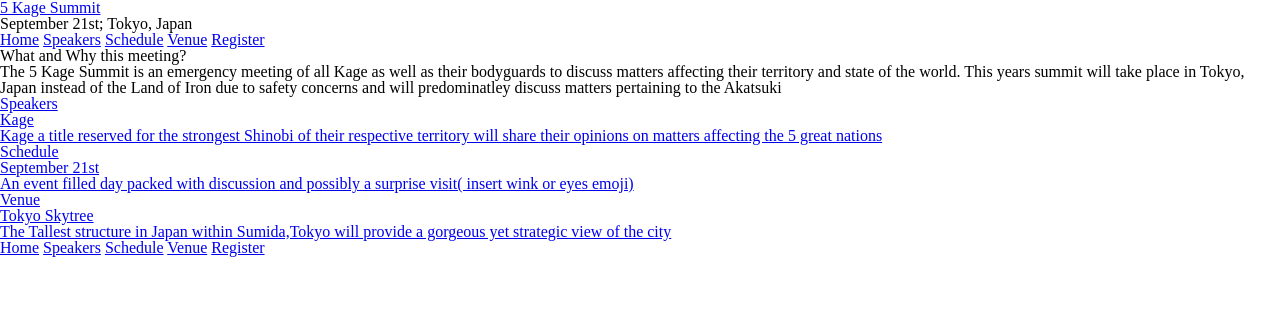
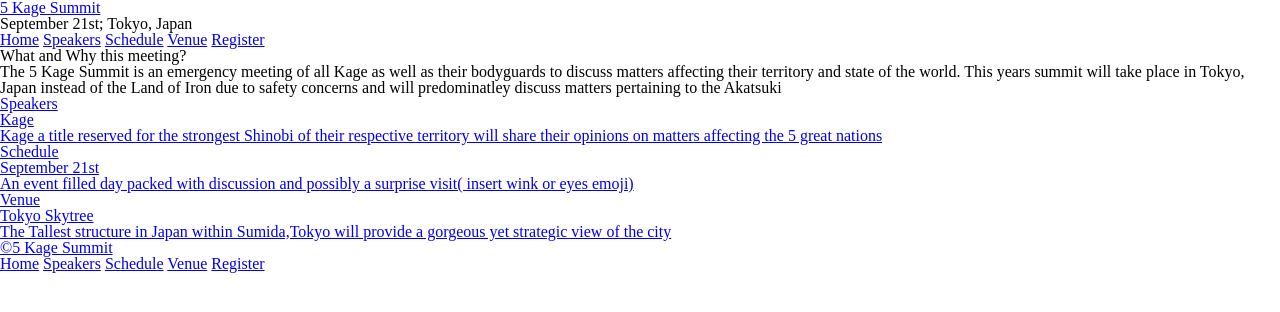
Before and after one commit to kin018/FiveKageSummit, a website: page FiveKageSummit/index.html in a window 1280 px wide. Drawn offline with Linux system fonts and the light colour scheme; files that its build step writes are made by us from their sources.

Commit message:
Added Copyright within footer

```diff
--- a/FiveKageSummit/index.html
+++ b/FiveKageSummit/index.html
@@ -46,6 +46,7 @@
         </section>
         <!-- Footer -->
         <footer>
+            <span>&copy;5 Kage Summit</span>
             <nav>
                 <a href="index.html">Home</a>
                 <a href="speakers.html">Speakers</a>
```
